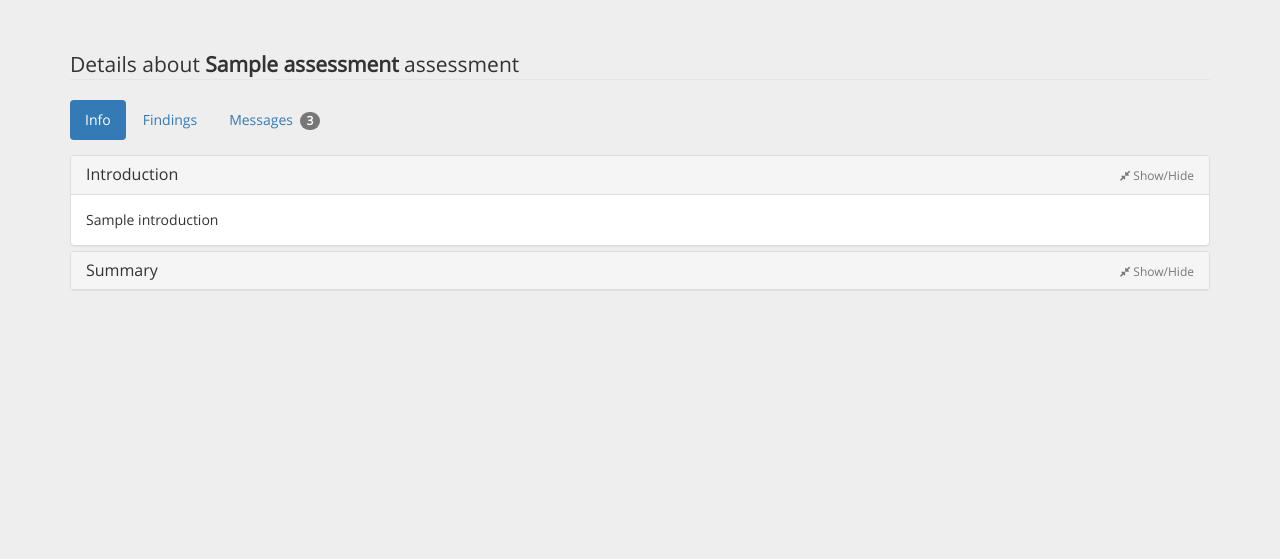
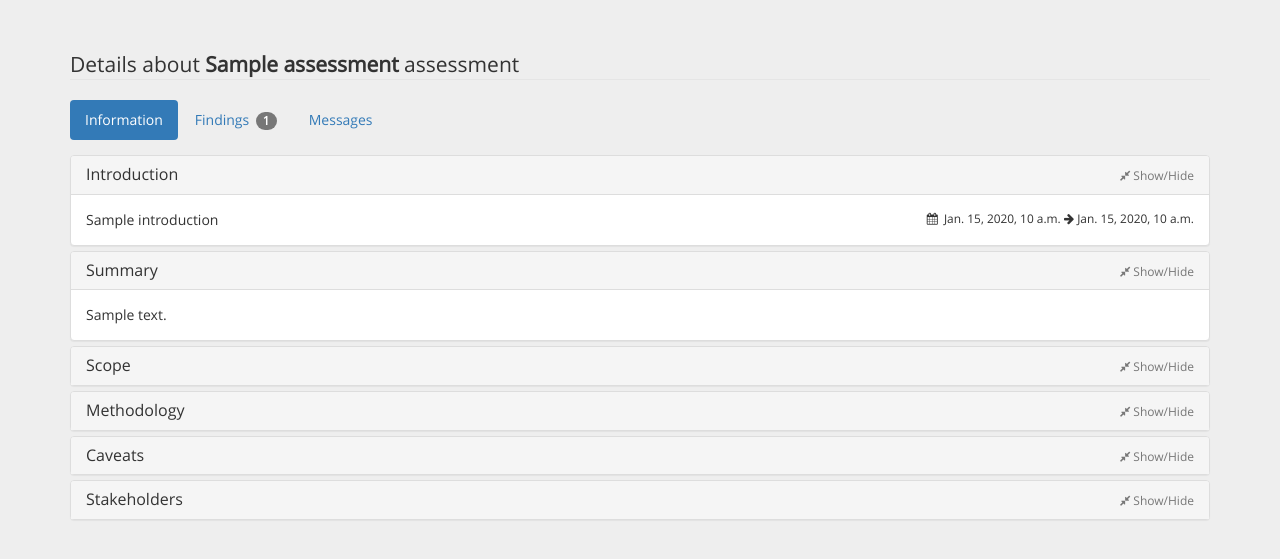
Before and after one commit to lnxg33k/bugtrack, a Django app: template templates/view_assessment.html in a window 1280 px wide. Shown: the part 51-610 px from the top of the page. Run offline with Django 3.2, Linux system fonts and the light colour scheme; the template is opened without the code that fills it: most values are stand-ins (such as "Sample title", 1, 10 or a date in 2020); some libraries are stand-ins or nearby versions.

Commit message:
finished assessment landing page

```diff
--- a/templates/view_assessment.html
+++ b/templates/view_assessment.html
@@ -22,50 +22,125 @@
     <div class="col-md-12">
         <legend>Details about <strong>{{ assessment.name }}</strong> assessment</legend>
         <ul class="nav nav-pills">
-            <li class="active"><a href="#info" data-toggle="tab">Info</a></li>
-            <li><a href="#findings" data-toggle="tab">Findings</a></li>
-            <li><a href="#messages" data-toggle="tab">Messages <span class="badge">3</span></a></li>
+            <li class="active"><a href="#info" data-toggle="tab">Information</a></li>
+            <li><a href="#findings" data-toggle="tab">Findings <span class="badge">{{ assessment.finding_set.all|length }}</span></a></li>
+            <li><a href="#messages" data-toggle="tab">Messages</a></li>
         </ul>
         {# {{ assessment }} #}
         <!-- Tab panes -->
         <div class="tab-content">
             <div class="tab-pane fade in active" id="info">
-                <div class="panel-group" id="accordion" role="tablist" aria-multiselectable="true">
+                <div class="panel-group" id="accordion" aria-multiselectable="true">
                     <div class="panel panel-default">
-                        <div class="panel-heading" role="tab" id="headingIntroduction" data-toggle="collapse" data-parent="#accordion" data-target="#introduction">
+                        <div class="panel-heading" id="headingIntroduction" data-toggle="collapse" data-parent="#accordion" data-target="#introduction">
                             <h4 class="panel-title">
                             <a class="accordion-toggle">
                             Introduction<span class="pull-right"><small><i class="fa fa-compress"></i> Show/Hide</small></span>
                             </a>
                             </h4>
                         </div>
-                        <div id="introduction" class="panel-collapse collapse in" role="tabpanel" aria-labelledby="headingIntroduction">
+                        <div id="introduction" class="panel-collapse collapse in" aria-labelledby="headingIntroduction">
                             <div class="panel-body">
+                                <small class="pull-right"><i class="fa fa-calendar"></i> &nbsp;{{ assessment.created_at }} <i class="fa fa-arrow-right"></i> {{ assessment.ends_at }}</small>
                                 {{ assessment.introduction|safe }}
                             </div>
                         </div>
                     </div>
+                    {% if assessment.summary %}
                     <div class="panel panel-default">
-                        <div class="panel-heading" role="tab" id="headingSummary" data-toggle="collapse" data-parent="#accordion" data-target="#summary">
+                        <div class="panel-heading" id="headingSummary" data-toggle="collapse" data-parent="#accordion" data-target="#summary">
                             <h4 class="panel-title">
                             <a class="accordion-toggle">
                             Summary<span class="pull-right"><small><i class="fa fa-compress"></i> Show/Hide</small></span>
                             </a>
                             </h4>
                         </div>
-                        <div id="summary" class="panel-collapse collapse" role="tabpanel" aria-labelledby="headingSummary">
+                        <div id="summary" class="panel-collapse collapse in" aria-labelledby="headingSummary">
                             <div class="panel-body">
                                 {{ assessment.summary|safe }}
                             </div>
                         </div>
                     </div>
+                    {% endif %}
+                    {% if assessment.scope %}
+                    <div class="panel panel-default">
+                        <div class="panel-heading" id="headingScope" data-toggle="collapse" data-parent="#accordion" data-target="#Scope">
+                            <h4 class="panel-title">
+                            <a class="accordion-toggle">
+                            Scope<span class="pull-right"><small><i class="fa fa-compress"></i> Show/Hide</small></span>
+                            </a>
+                            </h4>
+                        </div>
+                        <div id="Scope" class="panel-collapse collapse" aria-labelledby="headingScope">
+                            <div class="panel-body">
+                                {{ assessment.scope|safe }}
+                            </div>
+                        </div>
+                    </div>
+                    {% endif %}
+                    {% if assessment.methodology %}
+                    <div class="panel panel-default">
+                        <div class="panel-heading" id="headingMethodology" data-toggle="collapse" data-parent="#accordion" data-target="#Methodology">
+                            <h4 class="panel-title">
+                            <a class="accordion-toggle">
+                            Methodology<span class="pull-right"><small><i class="fa fa-compress"></i> Show/Hide</small></span>
+                            </a>
+                            </h4>
+                        </div>
+                        <div id="Methodology" class="panel-collapse collapse" aria-labelledby="headingMethodology">
+                            <div class="panel-body">
+                                {{ assessment.methodology|safe }}
+                            </div>
+                        </div>
+                    </div>
+                    {% endif %}
+                    {% if assessment.caveats %}
+                    <div class="panel panel-default">
+                        <div class="panel-heading" id="headingCaveats" data-toggle="collapse" data-parent="#accordion" data-target="#Caveats">
+                            <h4 class="panel-title">
+                            <a class="accordion-toggle">
+                            Caveats<span class="pull-right"><small><i class="fa fa-compress"></i> Show/Hide</small></span>
+                            </a>
+                            </h4>
+                        </div>
+                        <div id="Caveats" class="panel-collapse collapse" aria-labelledby="headingCaveats">
+                            <div class="panel-body">
+                                {{ assessment.caveats|safe }}
+                            </div>
+                        </div>
+                    </div>
+                    {% endif %}
+                    {% if assessment.stakeholders %}
+                    <div class="panel panel-default">
+                        <div class="panel-heading" id="headingstakeholders" data-toggle="collapse" data-parent="#accordion" data-target="#stakeholders">
+                            <h4 class="panel-title">
+                            <a class="accordion-toggle">
+                            Stakeholders<span class="pull-right"><small><i class="fa fa-compress"></i> Show/Hide</small></span>
+                            </a>
+                            </h4>
+                        </div>
+                        <div id="stakeholders" class="panel-collapse collapse" aria-labelledby="headingstakeholders">
+                            <div class="panel-body">
+                                <dl class="dl-horizontal">
+                                    {% for stakeholder in assessment.stakeholders.all %}
+                                    {% if not stakeholder.is_staff %}
+                                    <dt>{{ stakeholder.get_full_name|title }}</dt>
+                                    <dd>{{ stakeholder.email }}</dd>
+                                    {% endif %}
+                                    {% endfor %}
+                                </dl>
+                            </div>
+                        </div>
+                    </div>
+                    {% endif %}
                 </div>
             </div>
             <div class="tab-pane fade" id="findings">
-                {% lorem 3 p %}
+                {# {% lorem 3 p %} #}
+                {{ assessment.finding_set.all }}
             </div>
             <div class="tab-pane fade" id="messages">
-                zzzz
+                {% lorem 3 p %}
             </div>
         </div>
     </div>
```
Also changed, not shown: db.sqlite3.
